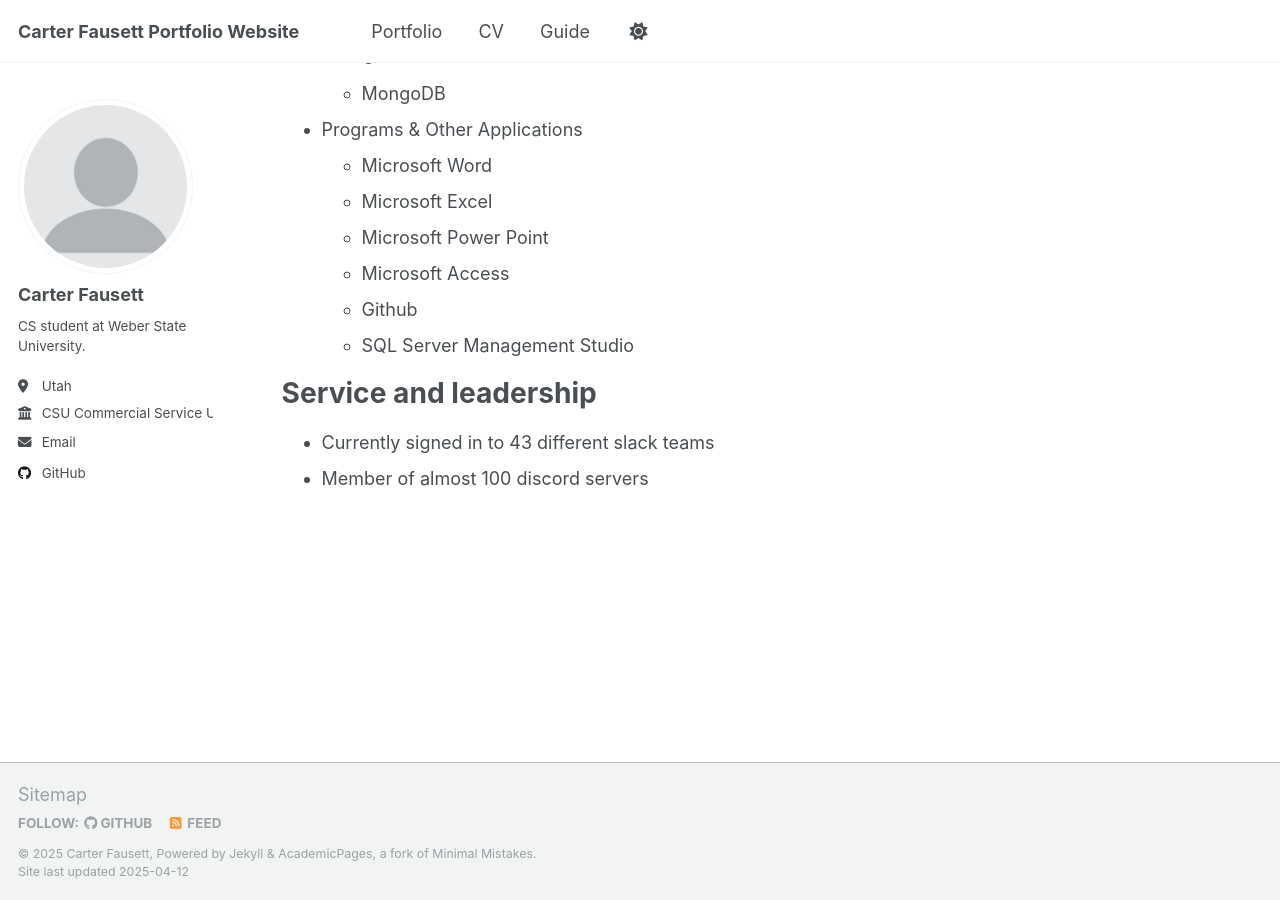
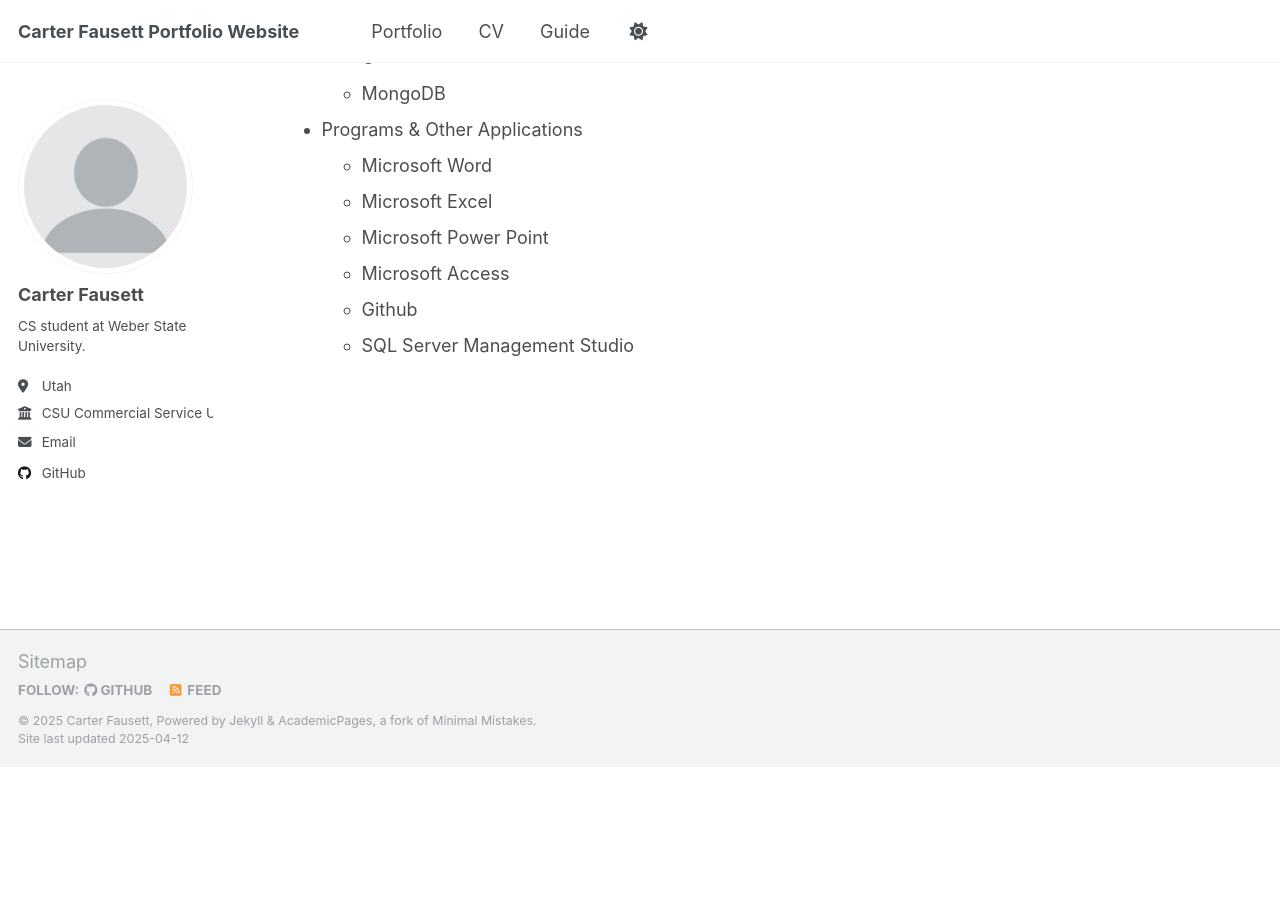
Before and after one commit to CarterFausett/CarterFausett.github.io, a Jekyll site: the page built from _pages/cv.md, in a window 1280 px wide and 900 px high, scrolled down 1203 px. Built offline with Jekyll 4.4.1, drawn with Linux system fonts in a browser that asks for light colours; after the commit the page ends 1970 px from its top, so only the background shows below that.

Commit message:
Update cv.md

```diff
--- a/_pages/cv.md
+++ b/_pages/cv.md
@@ -52,8 +52,3 @@ Skills
   * Microsoft Access
   * Github
   * SQL Server Management Studio
-
-Service and leadership
-======
-* Currently signed in to 43 different slack teams
-* Member of almost 100 discord servers
```
